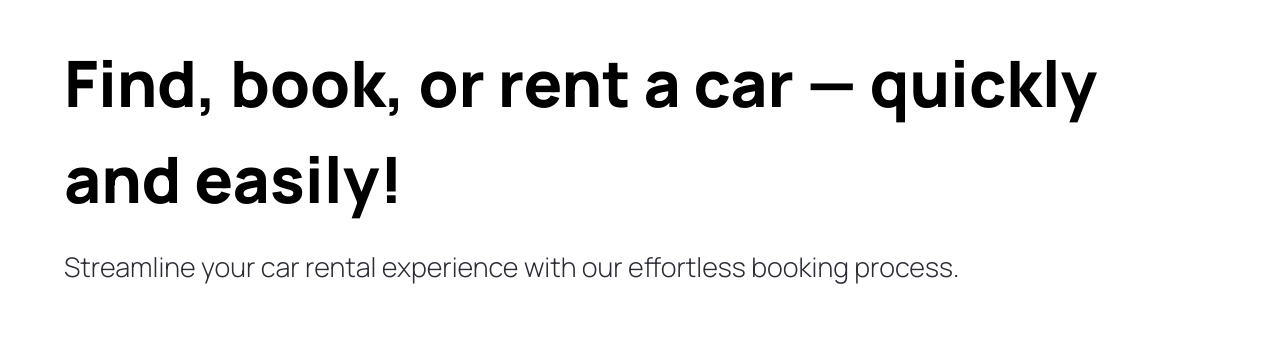
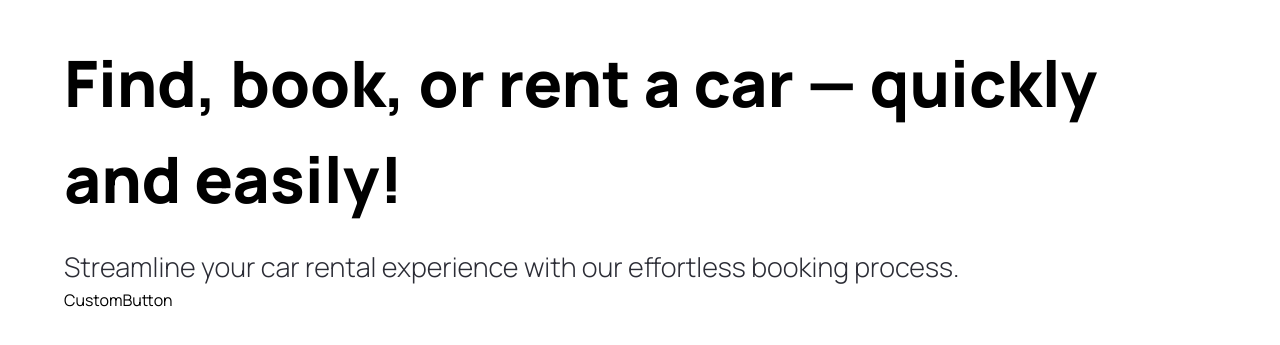
Before and after one commit to novacat25/car_showcase, a Next.js app: page / in a window 1280 px wide. Shown: the part 109-454 px from the top of the page. Built offline with nearby package versions, Linux system fonts and the light colour scheme.

Commit message:
Feat: init

```diff
--- /dev/null
+++ b/components/CustomButton.tsx
@@ -0,0 +1,9 @@
+import React from 'react'
+
+const CustomButton = () => {
+  return (
+    <div>CustomButton</div>
+  )
+}
+
+export default CustomButton
--- a/components/Hero.tsx
+++ b/components/Hero.tsx
@@ -1,4 +1,5 @@
 import React from 'react'
+import CustomButton from './CustomButton'
 
 const Hero = () => {
   return (
@@ -12,6 +13,8 @@ const Hero = () => {
           Streamline your car rental experience
           with our effortless booking process.
         </p>
+
+        <CustomButton />
       </div>
     </div>
   )
--- a/components/index.ts
+++ b/components/index.ts
@@ -1,5 +1,7 @@
 import Hero from "./Hero"
+import CustomButton from "./CustomButton"
 
 export {
-    Hero
+    Hero,
+    CustomButton
 }
```
